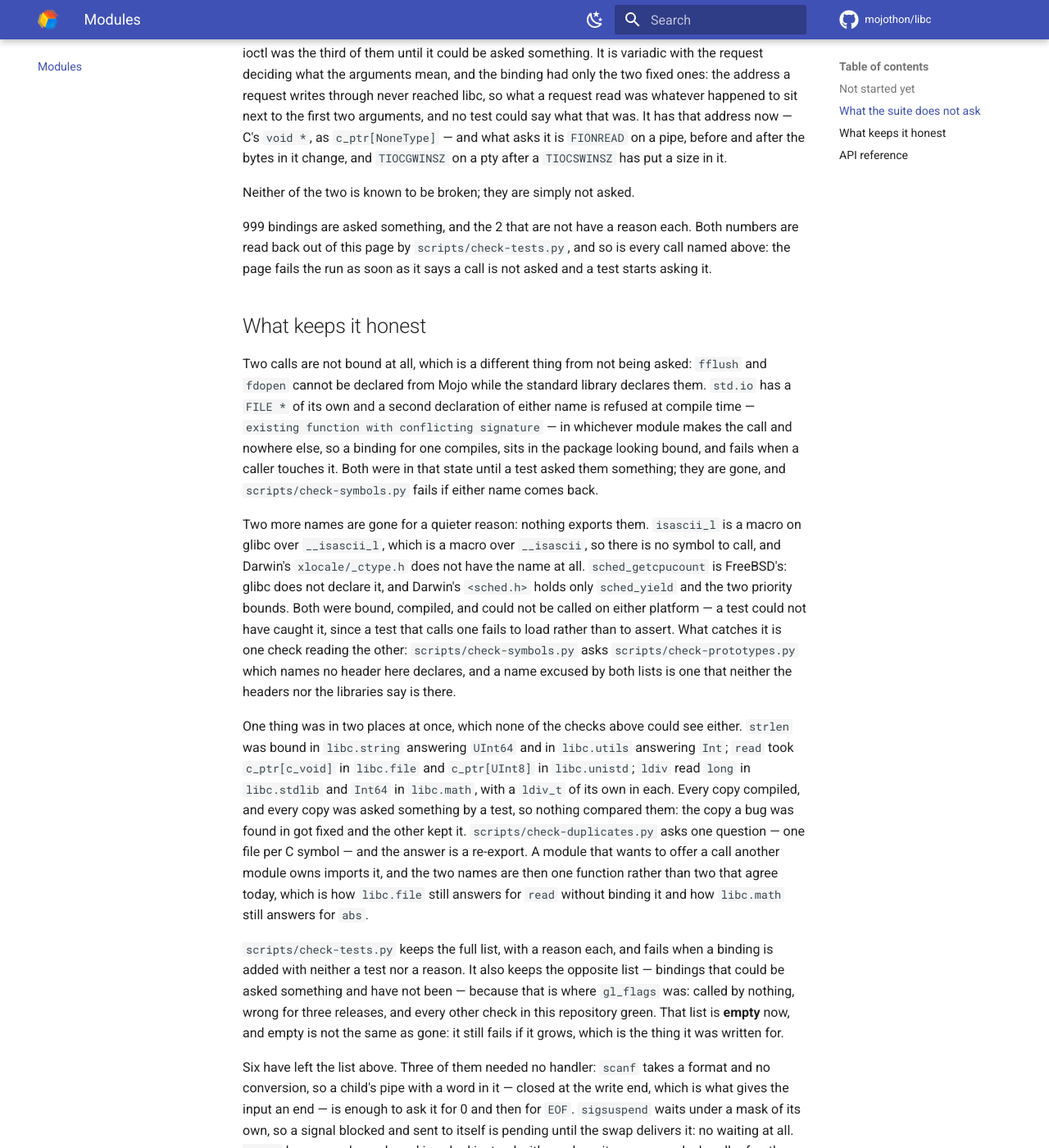
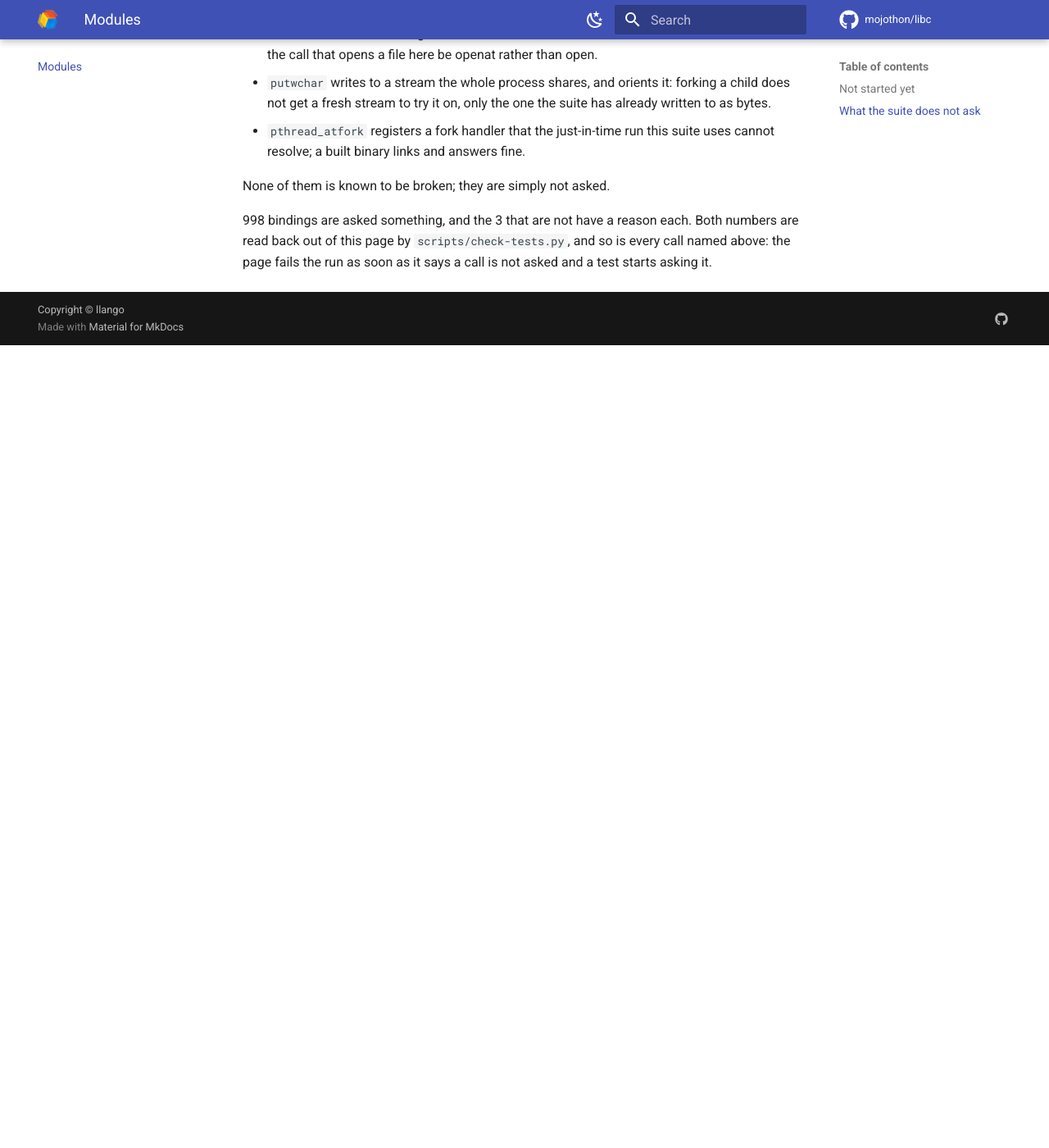
Before and after one commit to mojothon/libc, an MkDocs documentation site: the page built from docs/modules.md, in a window 1280 px wide and 1400 px high, scrolled down 4765 px. Shown: the whole window at 82% size. Built offline with MkDocs 1.6.1 and Material for MkDocs 9.7.7, drawn with Linux system fonts in a browser that asks for light colours; comment, search, counter and statistics services are not loaded; after the commit the page ends 5186 px from its top, so only the background shows below that; some of the changed text lies outside the part shown.

Commit message:
feat(file): bind fprintf, and write down what the variadic wall costs
`fprintf` was the one formatted-output call missing while `printf`, `dprintf`,
`sprintf` and `snprintf` were all here: same shape as those, the format and
nothing after it, and what it has that they do not is the stream. The test
writes a line with no `%` in it into a `tmpfile` and reads it back byte by
byte, so a stream that wrote the right number of wrong bytes is red.

The rest of this commit is a wall found on the way and the writing down of it.

`ioctl` was bound with its two fixed arguments and nothing where C's variadic
third one goes, which made every request that answers through an address
unusable -- and it was one of the three bindings the suite never asked. The
obvious fix is a three-argument form, and it works: on this machine a pipe
answered `FIONREAD` with 0, then 5, then 2, and a pty took 24 by 80 through
`TIOCSWINSZ` and gave it back through `TIOCGWINSZ`. On the runner it does not.
The first `FIONREAD` came back -1 and the second 0, and the integer it was
asked about was never written at all.

That is the ABI, not the binding: `external_call` emits a call whose arguments
are all in registers, and arm64 hands a variadic callee its anonymous
arguments on the stack, so what the callee reads is a slot nobody wrote. It is
the same wall `open` is bound around by being `openat` here, and it means the
three-argument form cannot be offered anywhere -- Linux on arm64 has the same
rule. So it is not offered, the two-argument form stays for the requests that
carry nothing of their own, and its docstring now says what happens instead of
saying that what libc reads is "whatever is next to them".

The probe on the runner also showed `fcntl`'s three-argument form losing its
argument the same way: `F_SETFL` with `O_NONBLOCK` returned 0 and the flag was
not there when `F_GETFL` read it back. That form predates this work and is
left as it is -- there is no non-variadic way to set a descriptor's flags --
but its docstring says plainly that the value arrives only where the stack
slot happens to hold it, which is not a thing to promise.

Everything a reader would need to know is in the tree now rather than in a
commit message: the two docstrings, `modules.md`'s list of what the suite
cannot ask (the `ioctl` entry says why, rather than "variadic"), and a
paragraph in `docs/beyond-c.md` under the awkward one. The counts move with
it: `libc.file` 32, 999 symbols, 998 asked, three not.

````diff
--- a/docs/beyond-c.md
+++ b/docs/beyond-c.md
@@ -238,6 +238,20 @@
 is 0. `check_ptr` turns it into an exception, and `Int` is how it sees it,
 being the one way left to ask.
 
+The other awkward one is C's `...`. `external_call` wants every type written
+out, so a call whose C declaration ends in a variadic parameter is bound with
+the arguments in front of it and none of it: a conversion, or the address a
+request answers through, is not something the binding can be given. Writing
+the extra type out anyway is not a way round it — on arm64 a variadic callee
+reads its anonymous arguments from the stack, while a call that describes
+itself that way passes them in registers, so what the callee reads is a slot
+nobody wrote. `open` is bound as `openat` here because of it; `FIONREAD`
+through `ioctl` answers 0 on Apple silicon and leaves the integer it was asked
+about untouched, which is what a probe on a runner showed; and `fcntl`'s
+three-argument form is dependable only where that slot happens to hold what
+was meant, which is not a thing to promise. Everything the suite cannot ask,
+and why, is in [Modules](modules.md).
+
 ## What C does and this does not
 
 Being fair about the other direction:
--- a/docs/modules.md
+++ b/docs/modules.md
@@ -121,111 +121,25 @@
 
 ## What the suite does not ask
 
-Two bindings are not asked anything, and each has a reason that is about the
-call rather than about the suite:
+Three bindings are not asked anything, and every one of them has a reason that
+is about the call rather than about the suite:
 
+- `ioctl` is variadic, and its third argument is the address that nearly every
+  request writes its answer through. `external_call` emits a call whose
+  arguments are all in registers, and arm64 hands a variadic callee its
+  anonymous arguments on the stack instead: what the callee reads is a slot
+  nobody wrote. `FIONREAD` through this binding answers 0 on Apple silicon and
+  leaves the integer it was asked about untouched. It is the same wall that
+  makes the call that opens a file here be openat rather than open.
 - `putwchar` writes to a stream the whole process shares, and orients it:
   forking a child does not get a fresh stream to try it on, only the one the
   suite has already written to as bytes.
 - `pthread_atfork` registers a fork handler that the just-in-time run this
   suite uses cannot resolve; a built binary links and answers fine.
 
-ioctl was the third of them until it could be asked something. It is variadic
-with the request deciding what the arguments mean, and the binding had only
-the two fixed ones: the address a request writes through never reached libc,
-so what a request read was whatever happened to sit next to the first two
-arguments, and no test could say what that was. It has that address now — C's
-`void *`, as `c_ptr[NoneType]` — and what asks it is `FIONREAD` on a pipe,
-before and after the bytes in it change, and `TIOCGWINSZ` on a pty after a
-`TIOCSWINSZ` has put a size in it.
+None of them is known to be broken; they are simply not asked.
 
-Neither of the two is known to be broken; they are simply not asked.
-
-999 bindings are asked something, and the 2 that are not have a reason
+998 bindings are asked something, and the 3 that are not have a reason
 each. Both numbers are read back out of this page by
 `scripts/check-tests.py`, and so is every call named above: the page fails
 the run as soon as it says a call is not asked and a test starts asking it.
-
-## What keeps it honest
-
-Two calls are not bound at all, which is a different thing from not being
-asked: `fflush` and `fdopen` cannot be declared from Mojo while the standard
-library declares them. `std.io` has a `FILE *` of its own and a second
-declaration of either name is refused at compile time — `existing function
-with conflicting signature` — in whichever module makes the call and nowhere
-else, so a binding for one compiles, sits in the package looking bound, and
-fails when a caller touches it. Both were in that state until a test asked
-them something; they are gone, and `scripts/check-symbols.py` fails if either
-name comes back.
-
-Two more names are gone for a quieter reason: nothing exports them.
-`isascii_l` is a macro on glibc over `__isascii_l`, which is a macro over
-`__isascii`, so there is no symbol to call, and Darwin's `xlocale/_ctype.h`
-does not have the name at all. `sched_getcpucount` is FreeBSD's: glibc does
-not declare it, and Darwin's `<sched.h>` holds only `sched_yield` and the
-two priority bounds. Both were bound, compiled, and could not be called on
-either platform — a test could not have caught it, since a test that calls
-one fails to load rather than to assert. What catches it is one check
-reading the other: `scripts/check-symbols.py` asks
-`scripts/check-prototypes.py` which names no header here declares, and a
-name excused by both lists is one that neither the headers nor the
-libraries say is there.
-
-One thing was in two places at once, which none of the checks above could
-see either. `strlen` was bound in `libc.string` answering `UInt64` and in
-`libc.utils` answering `Int`; `read` took `c_ptr[c_void]` in `libc.file`
-and `c_ptr[UInt8]` in `libc.unistd`; `ldiv` read `long` in `libc.stdlib`
-and `Int64` in `libc.math`, with a `ldiv_t` of its own in each. Every copy
-compiled, and every copy was asked something by a test, so nothing
-compared them: the copy a bug was found in got fixed and the other kept
-it. `scripts/check-duplicates.py` asks one question — one file per C
-symbol — and the answer is a re-export. A module that wants to offer a
-call another module owns imports it, and the two names are then one
-function rather than two that agree today, which is how `libc.file` still
-answers for `read` without binding it and how `libc.math` still answers
-for `abs`.
-
-`scripts/check-tests.py` keeps the full list, with a reason each, and fails
-when a binding is added with neither a test nor a reason. It also keeps the
-opposite list — bindings that could be asked something and have not been —
-because that is where `gl_flags` was: called by nothing, wrong for three
-releases, and every other check in this repository green. That list is
-**empty** now, and empty is not the same as gone: it still fails if it
-grows, which is the thing it was written for.
-
-Six have left the list above. Three of them needed no handler: `scanf` takes a format and no conversion, so a child's pipe with a word
-in it — closed at the write end, which is what gives the input an end — is
-enough to ask it for 0 and then for `EOF`. `sigsuspend` waits under a mask
-of its own, so a signal blocked and sent to itself is pending until the swap
-delivers it: no waiting at all. `pause` has no such mask, and is asked
-instead with an alarm it never armed a handler for: the child is ended by
-the signal it went to wait for, which is what says it waited.
-
-The other two needed the second thread the suite does not have, and found
-it in a child. A condition variable and its lock can be put in a page both
-sides address and made for sharing (`PTHREAD_PROCESS_SHARED`), which is
-what `pthread_cond_wait` is asked with: the child takes the lock, and it
-cannot take it until the parent is inside the wait and has let go of it, so
-the signal cannot be sent before there is anyone to receive it — no sleep
-stands in for the ordering. Cancelling a thread cannot be taken back, so
-`pthread_cancel` is asked of a child as well — two of them, in fact: one
-with cancellation left enabled, which does not come back from the next
-cancellation point, and one that disabled it first, which does. The pair is
-the assertion, because either half alone is passed by a cancel that does
-nothing at all.
-
-`prctl` left by being asked only what it answers without changing the
-process: `PR_GET_DUMPABLE` and `PR_GET_TIMERSLACK` are reads, and the one
-write, `PR_SET_NAME`, renames the calling thread and is undone before the
-test returns. The name coming back as the name that was put is what shows
-the pointer in the second argument arrived as a pointer. Its refusals are
-asked as well: an option number that is not one comes back -1 with
-`EINVAL`.
-
-## API reference
-
-Generate the docstring reference for any module with the Mojo toolchain:
-
-```bash
-mojo doc src/libc/unistd/syscalls.mojo
-```
````
Also changed, not shown: other parts of docs/beyond-c.md (+1 -1 lines), other parts of docs/modules.md (+2 -2 lines), CHANGELOG.md (+17 -24 lines), 8 other files.
